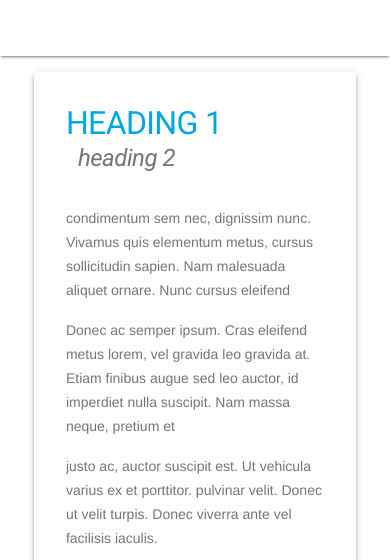
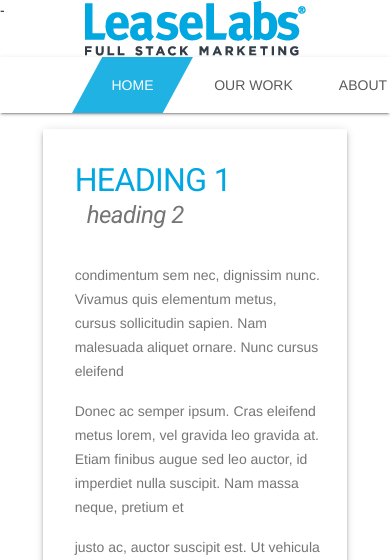
Before and after one commit to suzmas/Gulp, a website: page app/index.html in a window 390 px wide. Shown: the top 560 px of the page. Drawn offline with nearby package versions, Linux system fonts and the light colour scheme.

Commit message:
Small screen logo

```diff
--- a/app/index.html
+++ b/app/index.html
@@ -62,16 +62,21 @@
 
   <body>
       <div class="mdl-layout mdl-js-layout mdl-layout--fixed-header">
+
+        <div class="sm-screen-logo">
+          <img class="mdl-layout--small-screen-only" src="./images/leaselabs_logo.png">
+        </div>
+
         <header style="z-index: 100" class="mdl-layout__header">
           <div class="mdl-layout-icon"></div>
 
           <div class="mdl-layout__header-row">
             <!-- Title -->
-            <span class="mdl-layout-title"><img class="mdl-cell--2-col mdl-cell--hide-phone" src="./images/leaselabs_logo.png"></span>
+            <span class="mdl-layout-title"><img class="mdl-cell--2-col mdl-layout--large-screen-only" src="./images/leaselabs_logo.png"></span>
             <!-- force nav to right -->
             <div class="mdl-layout-spacer"></div>
             <!-- Header Nav -->
-            <nav class="mdl-navigation mdl-layout--large-screen-only">
+            <nav class="mdl-navigation">
               <div class="polygon">
                <a class="mdl-navigation__link active-link" href="#">HOME</a>
               </div>
--- a/app/scss/_mdl.scss
+++ b/app/scss/_mdl.scss
@@ -1,7 +1,14 @@
 .mdl-layout__header {
   background-color: #fff;
 }
+.sm-screen-logo {
+  text-align: center;
+}
 .mdl-grid {
+}
+.page-content {
+  max-width: 95%;
+  margin: auto;
 }
 .left-col {
   span.mdl-chip {
```
Also changed, not shown: app/css/main.css.
